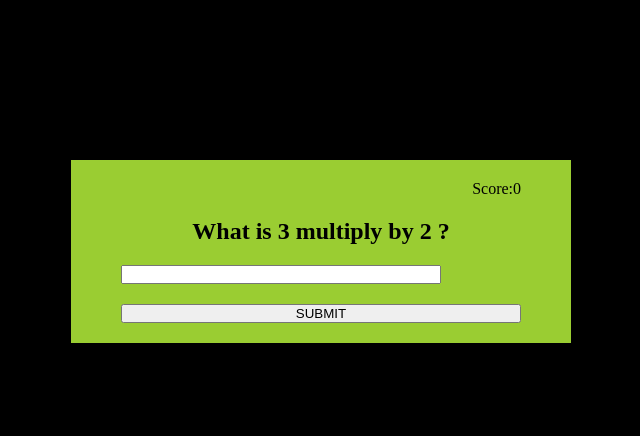
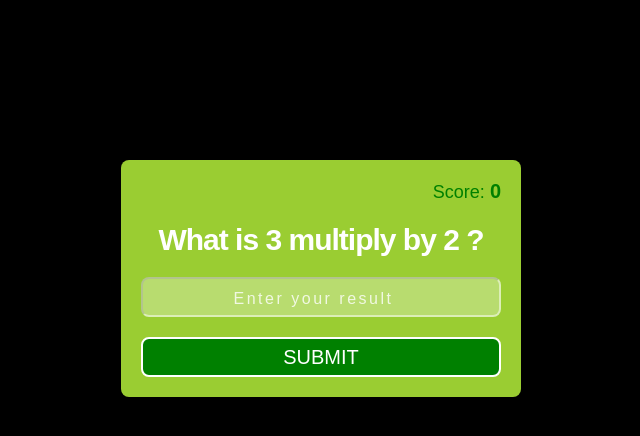
Before and after one commit to ilicc-sara/Multiplication-Game, a website built with Vite: page index.html in a window 1280 px wide. Shown: the whole page, without its empty margins (319-959 px from the left). Built offline with nearby package versions, Linux system fonts and the light colour scheme.

Commit message:
finishing style

```diff
--- a/index.html
+++ b/index.html
@@ -10,13 +10,13 @@
     <script type="module" src="/main.js"></script>
 
     <form class="container">
-      <p class="score-text">Score:<span class="score">0</span></p>
+      <p class="score-text">Score: <span class="score">0</span></p>
       <h2 class="question">
         What is <span class="number first">0</span> multiply by
         <span class="number second">0</span> ?
       </h2>
 
-      <input type="number" class="result" />
+      <input type="number" class="result" placeholder="Enter your result" />
       <button class="submit-btn">SUBMIT</button>
     </form>
   </body>
--- a/style.css
+++ b/style.css
@@ -5,31 +5,71 @@
 }
 
 body {
-  background-color: black;
+  background-color: rgb(0, 0, 0);
+  font-family: sans-serif;
 }
 
 .container {
   background-color: yellowgreen;
-  width: 500px;
+  width: 400px;
   margin: 20vh auto;
   display: flex;
   flex-direction: column;
   gap: 20px;
-  padding: 20px 50px;
+  padding: 20px 20px;
+  justify-content: center;
+  align-items: center;
+  border-radius: 8px;
 }
 
 .score-text {
   text-align: right;
+  align-self: end;
+  font-size: 18px;
+  color: green;
+}
+
+.score {
+  font-weight: bold;
+  font-size: 20px;
 }
 
 .question {
   text-align: center;
+  font-size: 30px;
+  letter-spacing: -1px;
+  color: white;
+}
+
+.result,
+.submit-btn {
+  width: 100%;
+  height: 40px;
+  border-radius: 8px;
+  font-size: 20px;
 }
 
 .result {
-  width: 80%;
+  /* width: 80%; */
+  text-align: center;
+  font-family: inherit;
+  background: rgba(255, 255, 255, 0.3);
+  border-color: rgba(255, 255, 255, 0.5);
+  color: darkgreen;
+  font-weight: bold;
+}
+
+.result::placeholder {
+  font-size: 16px;
+  letter-spacing: 2.5px;
+  opacity: 0.8;
+  color: white;
+  font-weight: normal;
 }
 
 .submit-btn {
   display: block;
+  color: white;
+  background-color: green;
+  border: 2px solid white;
 }
```
